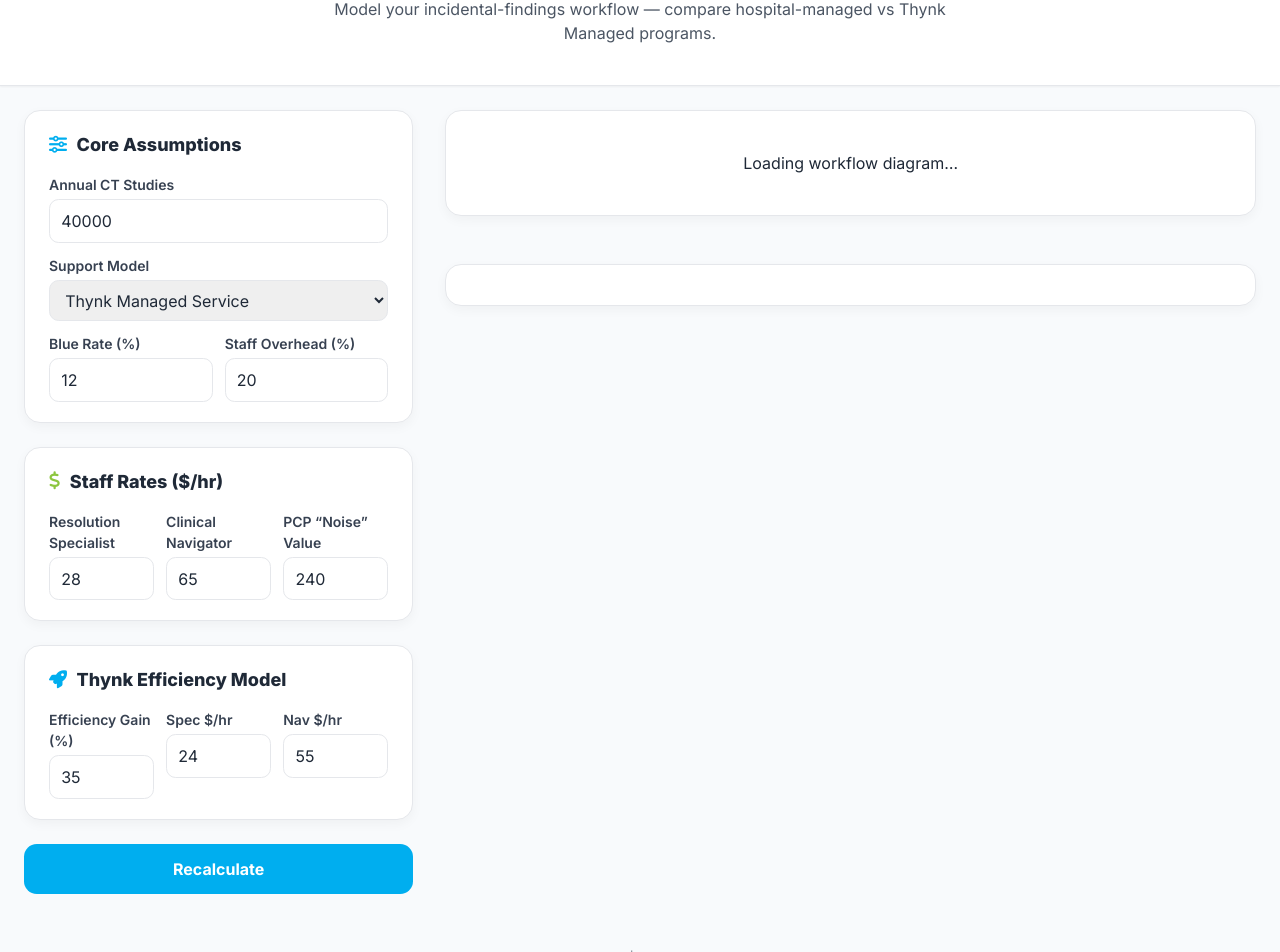
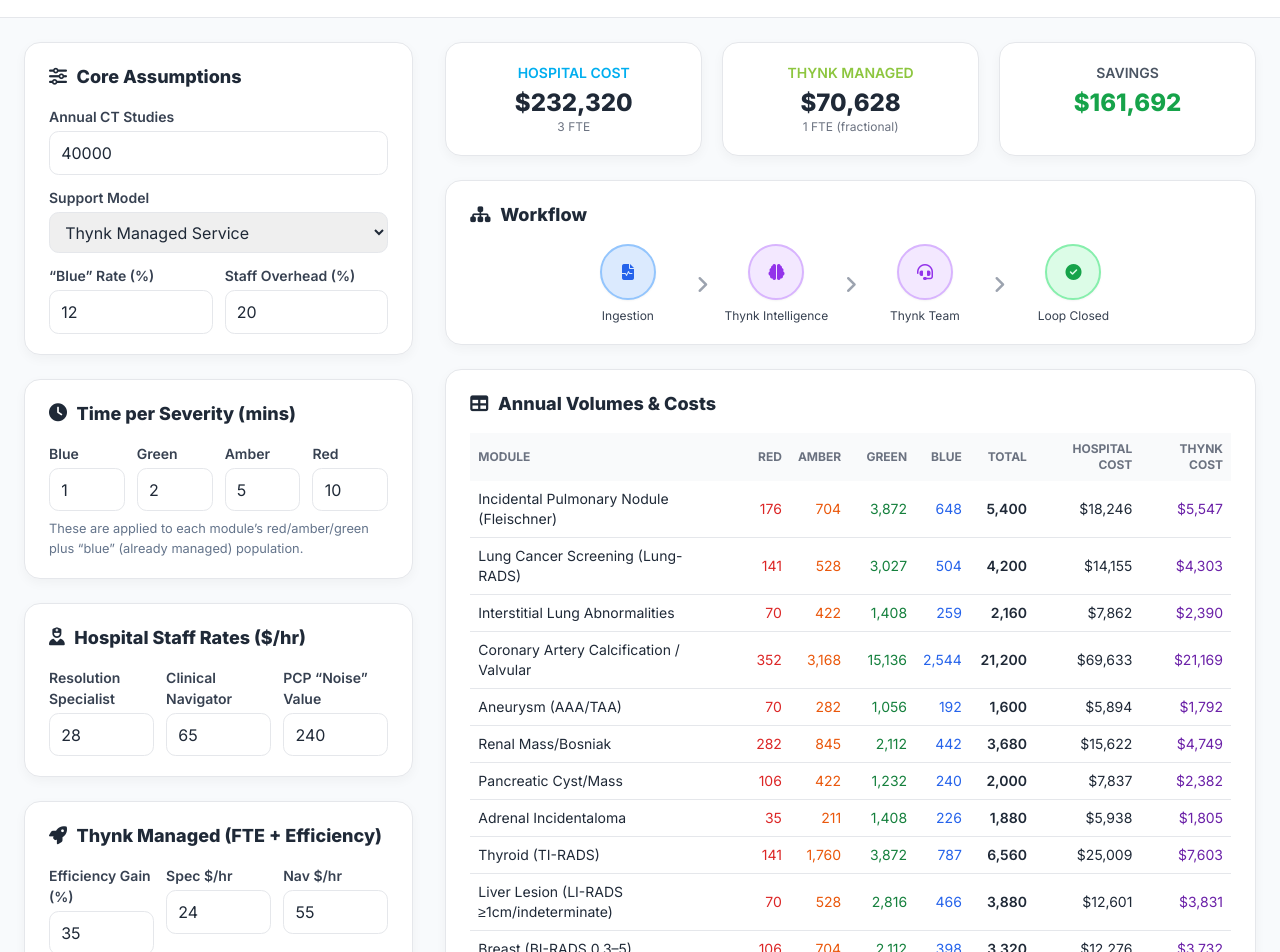
Before and after one commit to DelphiData/thynk-workflow-modeler, a plain HTML site: page index.html in a window 1280 px wide. Shown: the part 151-1103 px from the top of the page. Drawn offline with nearby package versions, Linux system fonts and the light colour scheme.

Commit message:
Refactor layout and content structure in index.html
Updated header and footer sections, improved layout for inputs and outputs, and enhanced the structure of the main content.

```diff
--- a/index.html
+++ b/index.html
@@ -10,25 +10,19 @@
 </head>
 <body class="font-inter bg-thynk-gray text-gray-800">
 
-<!-- HEADER -->
-<header class="text-center py-10 border-b border-gray-200 bg-white shadow-sm">
-  <img src="https://www.thynkhealth.com/wp-content/uploads/2020/06/ThynkHealth_Logo.svg"
-       alt="Thynk Health" class="mx-auto h-10 mb-3">
-  <h1 class="text-4xl md:text-5xl font-extrabold text-thynk-blue tracking-tight">
-    Workflow Modeler
-  </h1>
-  <p class="mt-2 text-gray-600 max-w-2xl mx-auto">
-    Model your incidental-findings workflow — compare hospital-managed vs Thynk Managed programs.
+<header class="text-center py-8 bg-white border-b border-gray-200">
+  <h1 class="text-4xl md:text-5xl font-extrabold text-thynk-blue tracking-tight">Workflow Modeler</h1>
+  <p class="mt-2 text-gray-600 max-w-3xl mx-auto">
+    Select your modules, tune assumptions, and compare a Hospital-Managed program vs. Thynk Managed (FTE + efficiency model).
   </p>
 </header>
 
-<!-- MAIN -->
 <main class="max-w-7xl mx-auto p-6 grid grid-cols-1 xl:grid-cols-3 gap-8">
 
-  <!-- INPUTS -->
+  <!-- LEFT: Assumptions -->
   <section class="space-y-6 xl:col-span-1">
     <div class="card">
-      <h2 class="card-title"><i class="fas fa-sliders text-thynk-blue"></i> Core Assumptions</h2>
+      <h2 class="card-title"><i class="fa-solid fa-sliders"></i> Core Assumptions</h2>
       <label class="block mb-3">
         <span class="label">Annual CT Studies</span>
         <input id="ctVolume" type="number" value="40000" step="1000" class="input">
@@ -41,44 +35,92 @@
         </select>
       </label>
       <div class="grid grid-cols-2 gap-3">
-        <label><span class="label">Blue Rate (%)</span><input id="blueRate" value="12" class="input" type="number"></label>
-        <label><span class="label">Staff Overhead (%)</span><input id="overhead" value="20" class="input" type="number"></label>
+        <label><span class="label">“Blue” Rate (%)</span><input id="blueRate" type="number" value="12" class="input"></label>
+        <label><span class="label">Staff Overhead (%)</span><input id="overhead" type="number" value="20" class="input"></label>
       </div>
     </div>
 
     <div class="card">
-      <h2 class="card-title"><i class="fas fa-dollar-sign text-thynk-green"></i> Staff Rates ($/hr)</h2>
-      <div class="grid grid-cols-3 gap-3">
-        <label><span class="label">Resolution Specialist</span><input id="rateSpecialist" value="28" class="input"></label>
-        <label><span class="label">Clinical Navigator</span><input id="rateNavigator" value="65" class="input"></label>
-        <label><span class="label">PCP “Noise” Value</span><input id="ratePCP" value="240" class="input"></label>
+      <h2 class="card-title"><i class="fa-solid fa-clock"></i> Time per Severity (mins)</h2>
+      <div class="grid grid-cols-2 sm:grid-cols-4 gap-3">
+        <label><span class="label">Blue</span><input id="tBlue"  type="number" value="1"  step="0.5" class="input"></label>
+        <label><span class="label">Green</span><input id="tGreen" type="number" value="2"  step="0.5" class="input"></label>
+        <label><span class="label">Amber</span><input id="tAmber" type="number" value="5"  step="0.5" class="input"></label>
+        <label><span class="label">Red</span><input id="tRed"   type="number" value="10" step="0.5" class="input"></label>
+      </div>
+      <p class="hint mt-2">These are applied to each module’s red/amber/green plus “blue” (already managed) population.</p>
+    </div>
+
+    <div class="card">
+      <h2 class="card-title"><i class="fa-solid fa-user-nurse"></i> Hospital Staff Rates ($/hr)</h2>
+      <div class="grid grid-cols-1 sm:grid-cols-3 gap-3">
+        <label><span class="label">Resolution Specialist</span><input id="rateSpecialist" type="number" value="28" class="input"></label>
+        <label><span class="label">Clinical Navigator</span><input id="rateNavigator" type="number" value="65" class="input"></label>
+        <label><span class="label">PCP “Noise” Value</span><input id="ratePCP" type="number" value="240" class="input"></label>
       </div>
     </div>
 
     <div class="card">
-      <h2 class="card-title"><i class="fas fa-rocket text-thynk-blue"></i> Thynk Efficiency Model</h2>
-      <div class="grid grid-cols-3 gap-3">
-        <label><span class="label">Efficiency Gain (%)</span><input id="thynkEff" value="35" class="input"></label>
-        <label><span class="label">Spec $/hr</span><input id="rateThynkSpec" value="24" class="input"></label>
-        <label><span class="label">Nav $/hr</span><input id="rateThynkNav" value="55" class="input"></label>
+      <h2 class="card-title"><i class="fa-solid fa-rocket"></i> Thynk Managed (FTE + Efficiency)</h2>
+      <div class="grid grid-cols-1 sm:grid-cols-3 gap-3">
+        <label><span class="label">Efficiency Gain (%)</span><input id="thynkEff" type="number" value="35" class="input"></label>
+        <label><span class="label">Spec $/hr</span><input id="rateThynkSpec" type="number" value="24" class="input"></label>
+        <label><span class="label">Nav $/hr</span><input id="rateThynkNav" type="number" value="55" class="input"></label>
       </div>
+      <p class="hint mt-2">Thynk cost = fractional FTE × rates × 1920 hrs, after efficiency reduces minutes. No per-case fees.</p>
     </div>
 
-    <button id="calcBtn" class="btn-primary w-full mt-2">Recalculate</button>
+    <button id="recalc" class="btn-primary w-full">Recalculate</button>
   </section>
 
-  <!-- OUTPUT -->
+  <!-- RIGHT: Outputs + Modules -->
   <section class="space-y-6 xl:col-span-2">
-    <div id="workflow" class="card text-center py-10">Loading workflow diagram…</div>
-    <div id="kpis" class="grid grid-cols-1 md:grid-cols-3 gap-5"></div>
-    <div id="table" class="card overflow-x-auto"></div>
+
+    <div class="grid grid-cols-1 md:grid-cols-3 gap-5" id="kpis"></div>
+
+    <div class="card">
+      <h2 class="card-title"><i class="fa-solid fa-sitemap"></i> Workflow</h2>
+      <div id="workflow"></div>
+    </div>
+
+    <div class="card">
+      <h2 class="card-title"><i class="fa-solid fa-table"></i> Annual Volumes & Costs</h2>
+      <div id="table" class="overflow-x-auto"></div>
+    </div>
+
+    <div class="card">
+      <div class="flex items-center justify-between mb-3">
+        <h2 class="card-title mb-0"><i class="fa-solid fa-cubes"></i> Modules (select & expand)</h2>
+        <div class="flex gap-2">
+          <button id="enableAll" class="btn-ghost">Enable All</button>
+          <button id="disableAll" class="btn-ghost">Disable All</button>
+        </div>
+      </div>
+      <p class="hint mb-4">Check modules to include; edit findings per 1,000 CTs. Click a card to view clinical definitions and this module’s minutes/FTE share.</p>
+      <div id="modules" class="space-y-3"></div>
+    </div>
+
+    <div class="card">
+      <h2 class="card-title"><i class="fa-solid fa-circle-info"></i> How we calculate FTE, Cost, and ROI</h2>
+      <ul class="list-disc ml-6 space-y-2 text-sm text-gray-700">
+        <li><b>Findings volume:</b> For each enabled module, red/amber/green per 1k CTs are scaled by your annual CTs. “Blue” = % you set that are already managed or not actionable.</li>
+        <li><b>Minutes:</b> We multiply counts by your <i>Time per Severity</i> (Blue/Green/Amber/Red).</li>
+        <li><b>FTE:</b> Minutes are split by primary role (Navigator vs Resolution Specialist). Annual available minutes/FTE = <code>1920 × 60 × (1 − overhead)</code>.</li>
+        <li><b>Hospital Cost:</b> Role FTEs are <i>ceiled</i> to whole people, then × hourly rate × 1920.</li>
+        <li><b>Thynk Cost:</b> We apply your efficiency to minutes, compute fractional FTEs, then × Thynk rates × 1920. No per-case fees.</li>
+        <li><b>ROI:</b> Annual savings = Hospital Cost − Thynk Cost (if you select Hospital-Managed model, both are still shown for comparison).</li>
+      </ul>
+    </div>
+
+    <div>
+      <h3 class="text-sm font-semibold text-gray-900 mb-2">Citations</h3>
+      <ol id="refs" class="text-xs text-gray-500 list-decimal list-inside space-y-1"></ol>
+    </div>
+
   </section>
-
 </main>
 
-<footer class="text-center py-8 text-xs text-gray-500">
-  © Thynk Health 2025 | Demo workflow modeler
-</footer>
+<footer class="text-center py-8 text-xs text-gray-500">© Thynk Health 2025 | Demo workflow modeler</footer>
 
 <script src="app.js"></script>
 </body>
```
